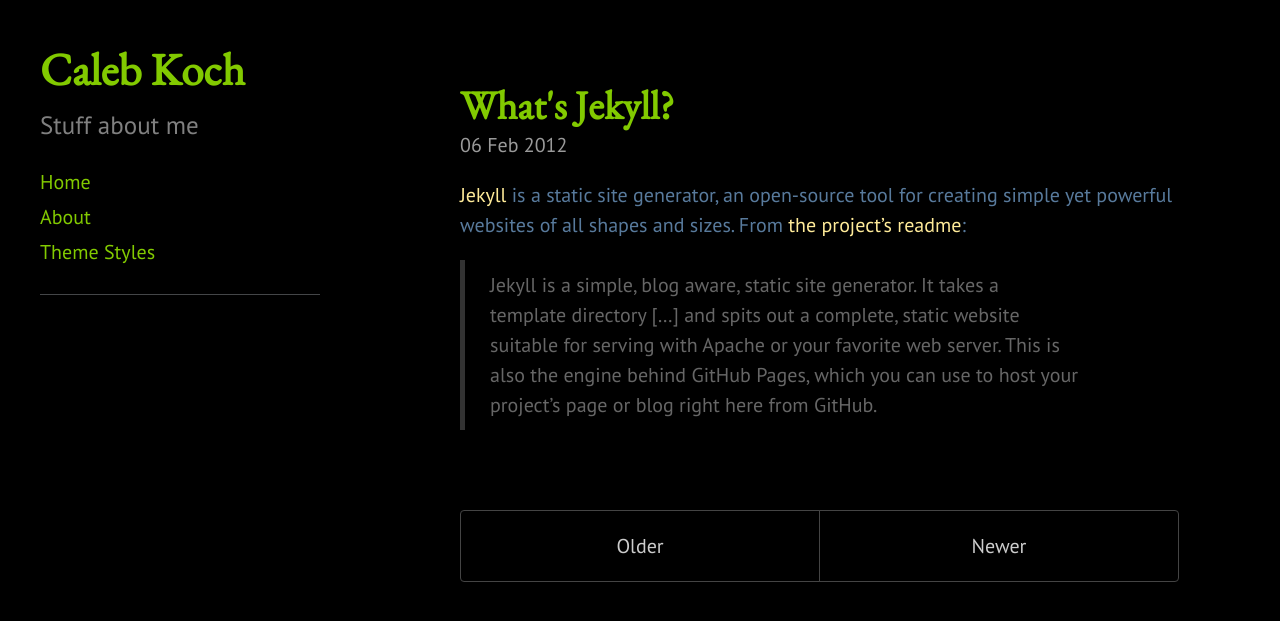
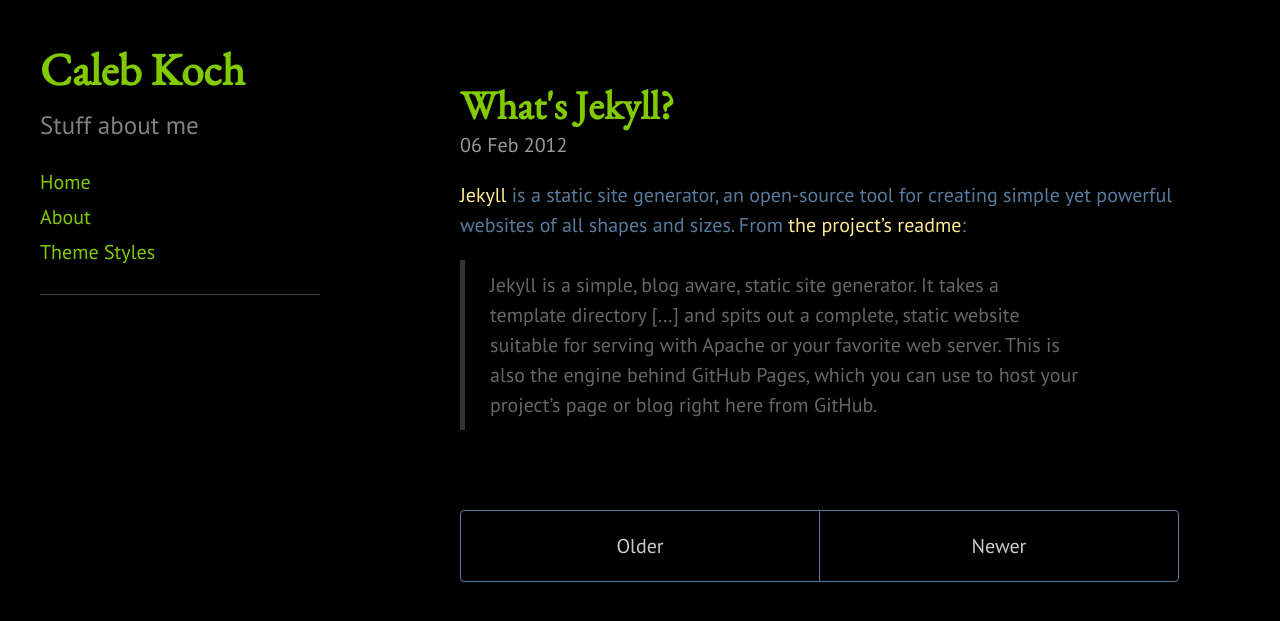
Before and after one commit to cakoch10/cakoch10.github.io, a Jekyll site: the page built from index.html, in a window 1280 px wide. Shown: the top 621 px of the page. Built offline with Jekyll 4.4.1, drawn with Linux system fonts in a browser that asks for light colours; Markdown is read by kramdown in place of the engine named in the settings; the list of posts is cut into pages by our own code.

Commit message:
Update blackdoc.css

```diff
--- a/public/css/blackdoc.css
+++ b/public/css/blackdoc.css
@@ -64,7 +64,7 @@
   display: inline-block;
   padding: .25rem 1rem;
   font-family: "PT Sans", sans-serif;
-  color: #8bebcb;
+  color: #587A9C;
   border: .1rem solid #32343c;
   border-radius: .1rem;
 }
@@ -88,7 +88,7 @@
 }
 
 pre {
-  background-color: #222;
+  background-color: #587A9C;
 }
 
 pre { white-space: pre; overflow: auto !important; }
@@ -120,7 +120,7 @@
 
 /* Pagination items can be `span`s or `a`s */
 .pagination-item {
-  border: 1px solid #444;
+  border: 1px solid #587A9C;
 }
 
 @media (min-width: 48em) {
@@ -314,7 +314,7 @@
 
 /* Red */
 .theme-base-08 .sidebar {
-  background-color: #ac4142;
+  background-color: #587A9C;
 }
 .theme-base-08 .content a,
 .theme-base-08 .related-posts li a:hover {
```
